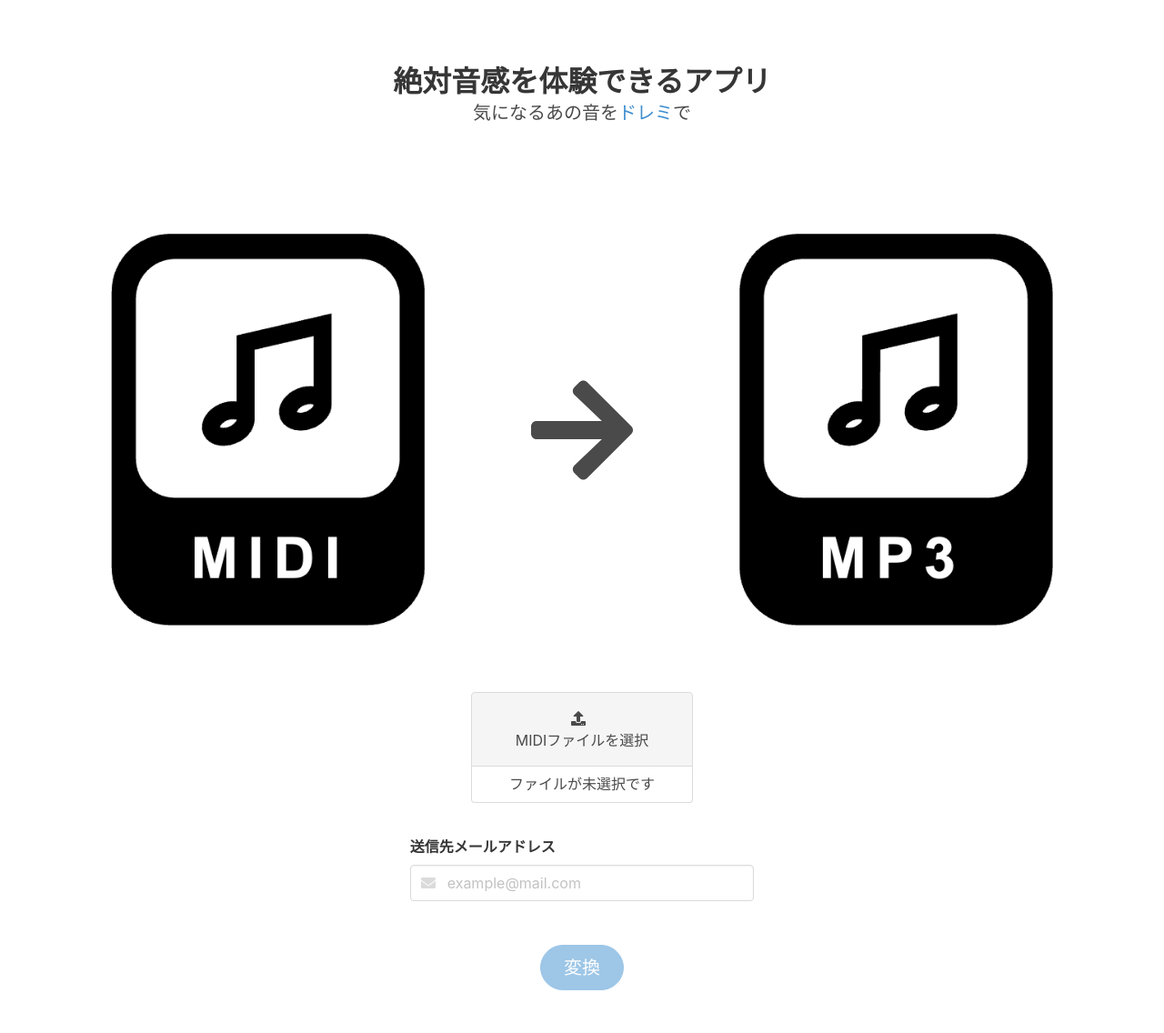
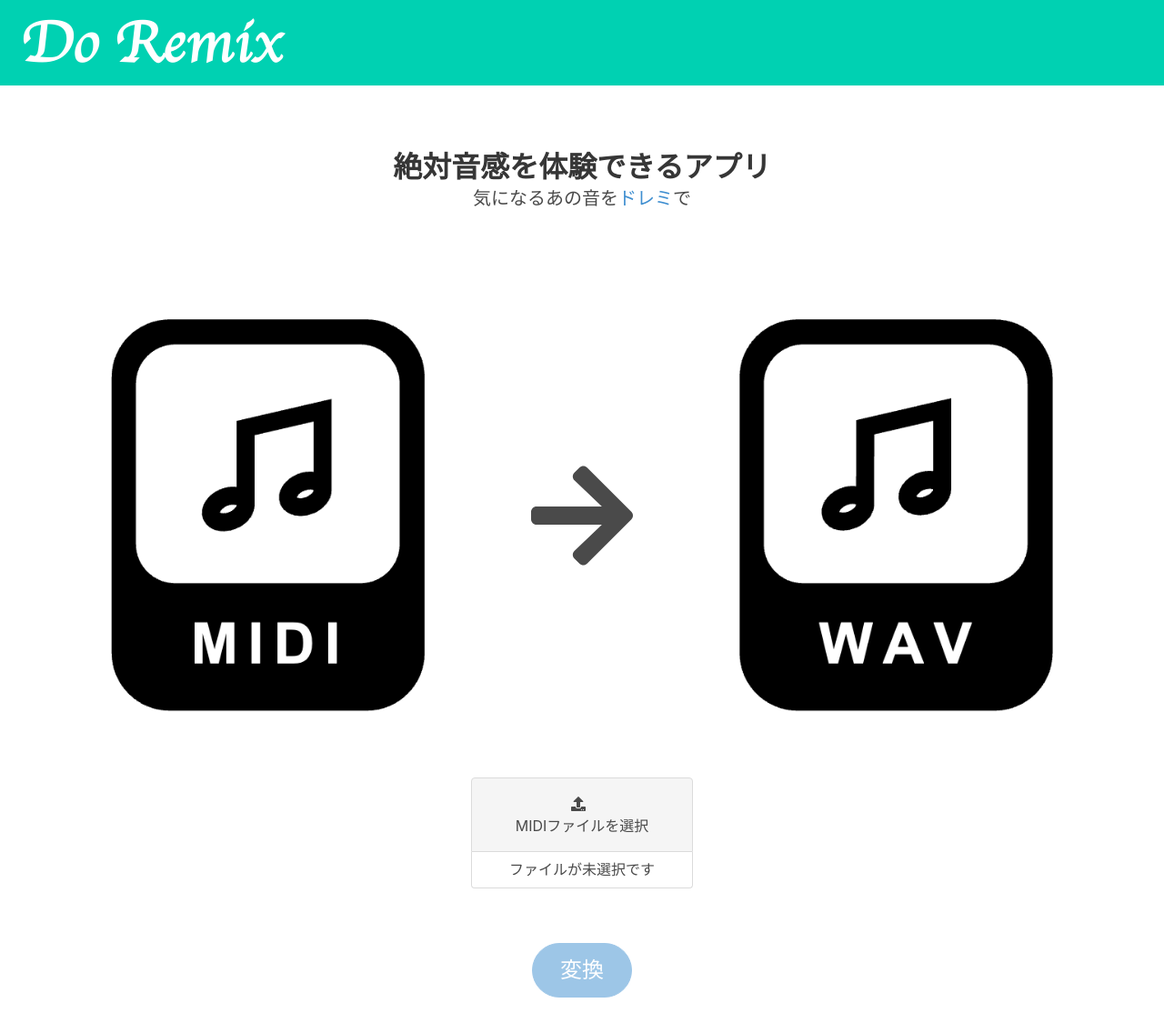
Before and after one commit to FugaTakata/geekten-app, a React (Create React App) app: page / in a window 1280 px wide. Shown: the top 1136 px of the page at 91% size. Built offline with nearby package versions, Linux system fonts and the light colour scheme.

Commit message:
marge two pages

```diff
--- a/src/pages/Home.jsx
+++ b/src/pages/Home.jsx
@@ -1,136 +1,116 @@
 import { useState } from "react";
-// import { useDispatch } from "react-redux";
 import { API_ENDPOINT } from "../const/api";
-// import { setDownloadUrl, setMp3 } from "../modules/slice";
+import AudioPlayer from "react-h5-audio-player";
 
 import MidiIcon from "../images/midi_icon.png";
-import Mp3Icon from "../images/mp3_icon.png";
+import WavIcon from "../images/wav_icon.png";
+import Title from "../images/title_logo.png";
+
 import { FontAwesomeIcon } from "@fortawesome/react-fontawesome";
-import {
-  faArrowRight,
-  faUpload,
-  faEnvelope,
-} from "@fortawesome/free-solid-svg-icons";
-// import { useHistory } from "react-router";
+import { faArrowRight, faUpload } from "@fortawesome/free-solid-svg-icons";
 
 const Home = () => {
-  // const dispatch = useDispatch();
-  // const history = useHistory();
-  const initialMidi = void 0;
-  const initialFileName = "ファイルが未選択です";
-  const initialMessage = { type: null, text: "" };
-  const initialEmail = "";
-
-  const [midi, setMidi] = useState(initialMidi);
-  const [fileName, setFileName] = useState(initialFileName);
-  const [message, setMessage] = useState(initialMessage);
-  const [email, setEmail] = useState(initialEmail);
+  const [midi, setMidi] = useState(null);
+  const [uploadFileName, setUploadFileName] = useState("ファイルが未選択です");
+  const [downloadFileName, setDownloadFileName] = useState("");
+  const [downloadUrl, setDownloadUrl] = useState("");
+  const [errorMessage, setErrorMessage] = useState("");
   const [isLoading, setIsLoading] = useState(false);
-
+  const [mp3Data, setMp3Data] = useState(null);
   const iconStyle = { fontSize: "10vw" };
 
-  const resetFormState = () => {
-    setEmail(initialEmail);
-    setMidi(initialMidi);
-    setFileName(initialFileName);
-  };
-
-  const handleChangeFile = (e) => {
+  const handleChange = (e) => {
     const file = e.target.files[0];
 
     if (file) {
-      setFileName(file.name);
+      setUploadFileName(file.name);
       setMidi(e.target.files[0]);
     }
   };
 
-  const handleChangeEmail = (e) => {
-    setEmail(e.target.value);
-  };
-
   const handleSubmit = async (e) => {
     e.preventDefault();
-
-    try {
     if (
-        !email.match(
-          /^[a-zA-Z0-9.!#$%&'*+/=?^_`{|}~-]+@[a-zA-Z0-9-]+(?:\.[a-zA-Z0-9-]+)*$/
+      !["audio/mid", "audio/midi", "audio/x-midi"].includes(
+        midi.type.toLowerCase()
       )
     ) {
-        setMessage({
-          type: "danger",
-          text: "有効なメールアドレスを入力してください。",
-        });
+      setErrorMessage("MIDIファイルを選択して下さい。");
+      setMidi(void 0);
+      setUploadFileName("ファイルが未選択です。");
+      setIsLoading(false);
       return;
     }
 
     const formData = new FormData();
     formData.append("midi", midi);
-      formData.append("email", email);
 
-      const res = await fetch(API_ENDPOINT, {
+    let res;
+    try {
+      res = await fetch(API_ENDPOINT, {
         method: "POST",
         body: formData,
       });
-
-      if (res.ok) {
-        setMessage({
-          type: "success",
-          text: "生成結果の送信をお待ちください。",
-        });
-        resetFormState();
-      } else {
-        setMessage({
-          type: "danger",
-          text: "変換に失敗しました、ごめんなさい。",
-        });
+      if (!res.ok) {
+        setErrorMessage("変換に失敗しました、ごめんなさい。");
         return;
       }
+      const blob = await res.blob();
+      const reader = new FileReader();
 
-      // const blob = await res.blob();
-      // const reader = new FileReader();
-
-      // // base64 encode
-      // reader.readAsDataURL(blob);
-      // reader.onload = (e) => {
-      //   const mp3Data = e.target.result;
-      //   if (mp3Data) {
-      //     dispatch(setMp3(mp3Data));
-      //     dispatch(setDownloadUrl(URL.createObjectURL(blob)));
-      //     history.push("/player");
-      //   }
-      // };
-      // reader.onerror = (err) => {
-      //   console.error(err);
-      //   setMessage({
-      //     type: "danger",
-      //     text: "変換に失敗しました、ごめんなさい。",
-      //   });
-      // };
+      // base64 encode
+      reader.readAsDataURL(blob);
+      reader.onload = (e) => {
+        setMp3Data(e.target.result);
+        setDownloadUrl(URL.createObjectURL(blob));
+      };
+      reader.onerror = (err) => {
+        console.error(err);
+        setErrorMessage("変換に失敗しました、ごめんなさい。");
+      };
     } catch (error) {
-      console.error(error);
-      setMessage({
-        type: "danger",
-        text: "変換に失敗しました、ごめんなさい。",
-      });
+      setErrorMessage("変換に失敗しました、ごめんなさい。");
       return;
     } finally {
       setIsLoading(false);
     }
   };
 
+  const handleReset = () => {
+    setMidi(null);
+    setUploadFileName("ファイルが未選択です");
+    setDownloadFileName("");
+    setDownloadUrl("");
+    // setErrorMessage("");
+    setIsLoading(false);
+    setMp3Data(null);
+  };
+
+  const getValidFileName = (input) => {
+    return (
+      (input.replaceAll(".", "") ? input.replaceAll(".", "") : "zettai_onkan") +
+      ".wav"
+    );
+  };
+
   return (
     <div>
-      <div className={`modal ${message.text ? "is-active" : ""}`}>
-        <div
-          className="modal-background"
-          onClick={() => setMessage(initialMessage)}
-        />
-        <div className="modal-content">
-          <div className={`notification is-${message.type}`}>
-            {message.text}
+      <section className="hero is-primary">
+        <div className="hero-head">
+          <nav className="navbar">
+            <img src={Title} alt="title" />
+          </nav>
         </div>
+      </section>
+      <div className={`modal ${errorMessage ? "is-active" : ""}`}>
+        <div className="modal-background" onClick={() => setErrorMessage("")} />
+        <div className="modal-content" onClick={() => setErrorMessage("")}>
+          <div className="notification is-danger">{errorMessage}</div>
         </div>
+        {/* <button
+          className="modal-close is-large"
+          onClick={() => setErrorMessage("")}
+        /> */}
       </div>
 
       <div className="hero is-small pt-6">
@@ -147,10 +127,60 @@ const Home = () => {
           <div className="is-flex is-justify-content-space-around is-align-items-center">
             <img src={MidiIcon} width="30%" alt="midiファイルのアイコン" />
             <FontAwesomeIcon icon={faArrowRight} style={iconStyle} />
-            <img src={Mp3Icon} width="30%" alt="mp3ファイルのアイコン" />
+            {/* <img src={Mp3Icon} width="30%" alt="mp3ファイルのアイコン" /> */}
+            <img src={WavIcon} width="30%" alt="wavファイルのアイコン" />
           </div>
         </div>
-        <form onSubmit={handleSubmit} className="has-text-centered">
+
+        {(() => {
+          if (mp3Data) {
+            return (
+              <div className="section">
+                <div className="container">
+                  <div className="field has-addons py-4">
+                    <div className="control is-expanded">
+                      <input
+                        className="input"
+                        type="text"
+                        placeholder="ファイル名を入力"
+                        onChange={(e) => setDownloadFileName(e.target.value)}
+                        value={downloadFileName}
+                      />
+                    </div>
+                    <div className="control">
+                      <a
+                        className="button is-info is-outlined is-round"
+                        download={getValidFileName(downloadFileName)}
+                        href={downloadUrl}
+                      >
+                        download
+                      </a>
+                    </div>
+                  </div>
+                </div>
+                <div className="container">
+                  <AudioPlayer
+                    showJumpControls={false}
+                    // customVolumeControls={[]}
+                    // autoPlay
+                    src={mp3Data}
+                    // src={audioBuffer}
+                    // onPlay={(e) => console.log("onPlay")}
+                  />
+                </div>
+                <div className="field py-6 has-text-centered">
+                  <button
+                    className="button is-info is-large is-rounded"
+                    onClick={handleReset}
+                  >
+                    続けて変換
+                  </button>
+                </div>
+              </div>
+            );
+          } else {
+            return (
+              <form className="has-text-centered" onSubmit={handleSubmit}>
                 <div className="field py-5">
                   <div className="file is-centered is-boxed  has-name">
                     <label className="file-label">
@@ -158,7 +188,7 @@ const Home = () => {
                         className="file-input"
                         type="file"
                         name="resume"
-                  onChange={handleChangeFile}
+                        onChange={handleChange}
                         accept="audio/midi, audio/x-midi"
                       />
                       <span className="file-cta">
@@ -167,42 +197,25 @@ const Home = () => {
                         </span>
                         <span className="file-label">MIDIファイルを選択</span>
                       </span>
-                <span className="file-name">{fileName}</span>
+                      <span className="file-name">{uploadFileName}</span>
                     </label>
-            </div>
-          </div>
-          <div className="columns is-centered">
-            <div className="column is-4">
-              <div className="field is-one-quarter">
-                <label className="label has-text-left">
-                  送信先メールアドレス
-                </label>
-                <div className="control has-icons-left">
-                  <input
-                    className="input"
-                    placeholder="example@mail.com"
-                    onChange={handleChangeEmail}
-                    value={email}
-                  />
-                  <span className="icon is-small is-left">
-                    <FontAwesomeIcon icon={faEnvelope} />
-                  </span>
-                </div>
-              </div>
                   </div>
                 </div>
                 <div className="field py-5">
                   <button
-              className={`button is-info is-medium is-rounded ${
+                    className={`button is-info is-large is-rounded ${
                       isLoading && "is-loading"
                     }`}
-              disabled={!midi || !email}
+                    disabled={!midi}
                     onClick={() => setIsLoading(true)}
                   >
                     変換
                   </button>
                 </div>
               </form>
+            );
+          }
+        })()}
       </div>
     </div>
   );
```
Also changed, not shown: src/images/title_logo.png (added), src/images/wav_icon.png (added). Lines whose indentation alone changed are shown as unchanged.
